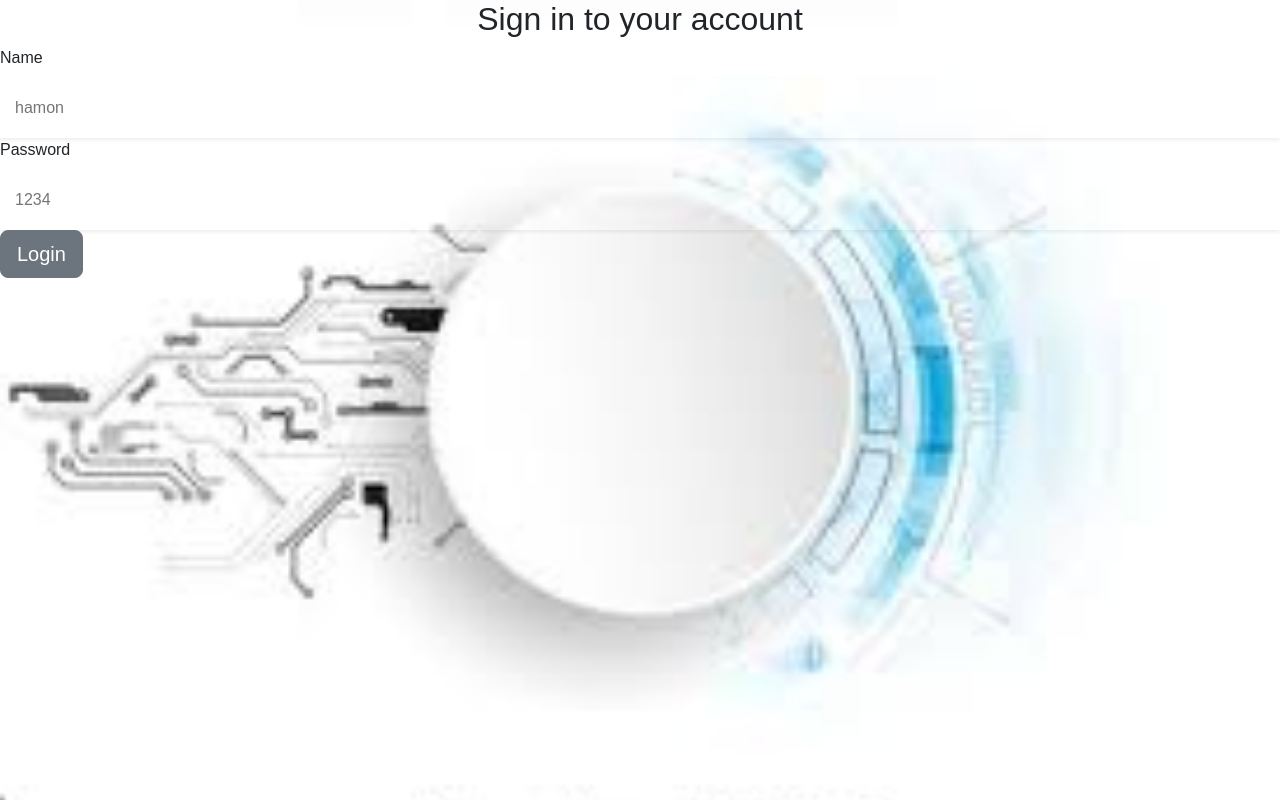
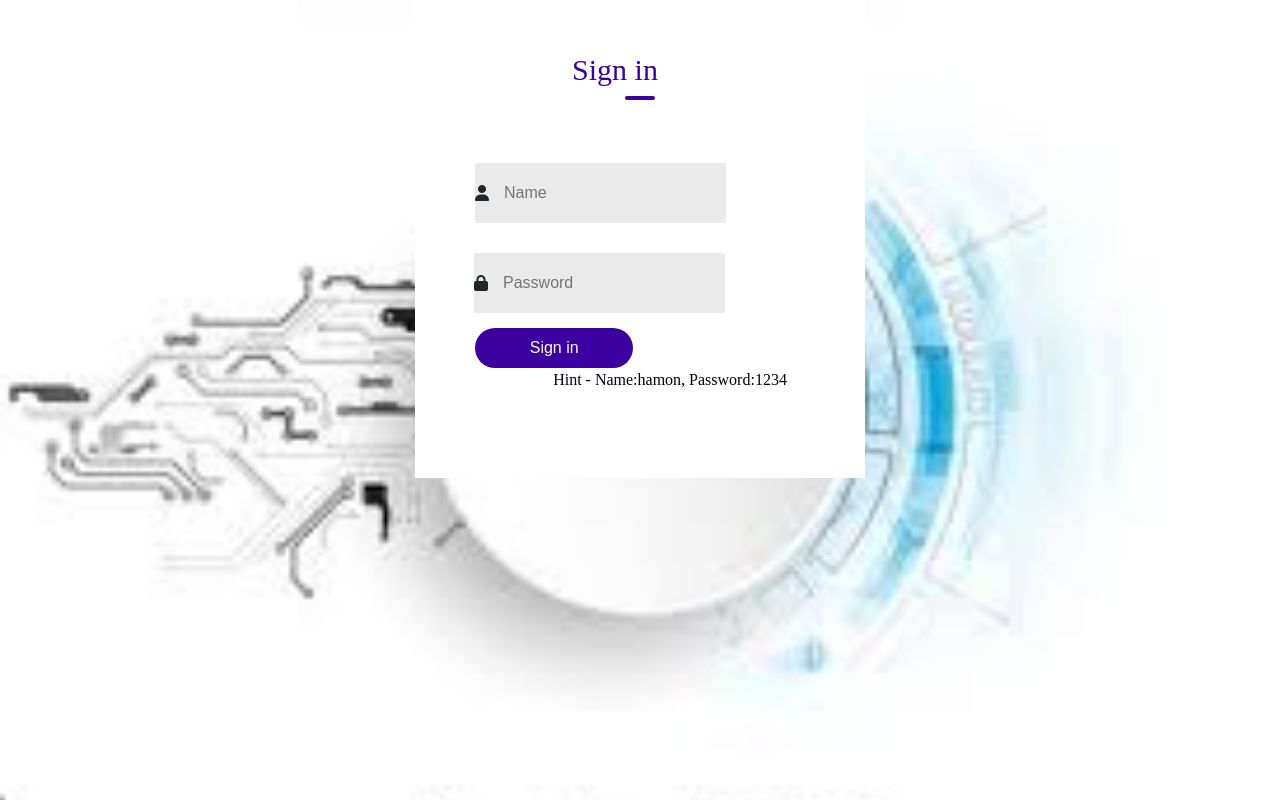
Before and after one commit to jishnup2930/HR_React_app, a React (Create React App) app: page / in a window 1280 px wide. Built offline with nearby package versions, Linux system fonts and the light colour scheme.

Commit message:
Updated and enhanced the login form styles and functionality.

```diff
--- a/src/components/signin/signin.js
+++ b/src/components/signin/signin.js
@@ -1,86 +1,58 @@
 import React, { useState } from "react";
-import './signin.css'
-import { NavLink } from "react-router-dom";
+import "./signin.css";
+import { Navigate } from "react-router-dom";
 
-const LoginForm = () => {
+function LoginForm() {
   const [isLoggedIn, setIsLoggedIn] = useState(false);
 
   const handleLogin = (credentials) => {
     const { username, password } = credentials;
-    if (username === "hamon" && password === "1234") {
+    if (username === 'hamon' && password === '1234') {
       setIsLoggedIn(true);
     } else {
-      alert("Invalid credentials. Please try again.");
+      alert('Invalid credentials. Please try again.');
     }
   };
 
   const onSubmit = (e) => {
     e.preventDefault();
-    const username = e.target.elements.name.value;
+    const username = e.target.elements.username.value;
     const password = e.target.elements.password.value;
     handleLogin({ username, password });
-    console.log(username,password)
+    console.log(username, password);
   };
 
+  if (isLoggedIn) {
+    return <Navigate to="/home" />;
+  }
+
   return (
-    <div className="flex min-h-full flex-col justify-center px-6 py-12 lg:px-8">
-      <div className="sm:mx-auto sm:w-full sm:max-w-sm">
-        <h2 className="mt-10 text-center text-2xl font-bold leading-9 tracking-tight text-gray-900">
-          Sign in to your account
-        </h2>
-      </div>
-
-      <div className="mt-10 sm:mx-auto sm:w-full sm:max-w-sm">
-        <form className="space-y-6" onSubmit={onSubmit}>
-          <div>
-            <label
-              htmlFor="name"
-              className="block text-sm font-medium leading-6 text-gray-900"
-            >
-              Name
-            </label>
-            <div className="mt-2">
-              <input
-                placeholder="hamon"
-                id="name"
-                name="name"
-                type="text"
-                autoComplete="name"
-                required
-                className="block w-full rounded-md border-0 py-1.5 text-gray-900 shadow-sm ring-1 ring-inset ring-gray-300 placeholder:text-gray-400 focus:ring-2 focus:ring-inset focus:ring-indigo-600 sm:text-sm sm:leading-6"
-              />
+    <div className="container">
+      <div className="form-box">
+        <h1>Sign in</h1>
+        <form onSubmit={onSubmit}>
+          <div className="input-group">
+            <div className="input-field">
+              <i className="fa-solid fa-user"></i>
+              <input type="text" placeholder="Name" name="username" required />
+            </div>
+            <div className="input-field">
+              <i className="fa-solid fa-lock"></i>
+              <input type="password" placeholder="Password" name="password" required />
             </div>
           </div>
+          <div className="btn-field" id="btnBtn">
+            <button type="submit">Sign in</button>
+          </div>
+          <div>
+          <p>Hint - Name:hamon, Password:1234</p>
 
-          <div>
-            <div className="flex items-center justify-between">
-              <label
-                htmlFor="password"
-                className="block text-sm font-medium leading-6 text-gray-900"
-              >
-                Password
-              </label>
-            </div>
-            <div className="mt-2">
-              <input
-                placeholder="1234"
-                id="password"
-                name="password"
-                type="password"
-                autoComplete="current-password"
-                required
-                className="block w-full rounded-md border-0 py-1.5 text-gray-900 shadow-sm ring-1 ring-inset ring-gray-300 placeholder:text-gray-400 focus:ring-2 focus:ring-inset focus:ring-indigo-600 sm:text-sm sm:leading-6"
-              />
-            </div>
           </div>
-
-        <NavLink to={"/home"} className="btn btn-secondary btn-lg" >
-          Login
-        </NavLink>
         </form>
       </div>
     </div>
   );
-};
+}
+
 
 export default LoginForm;
```
